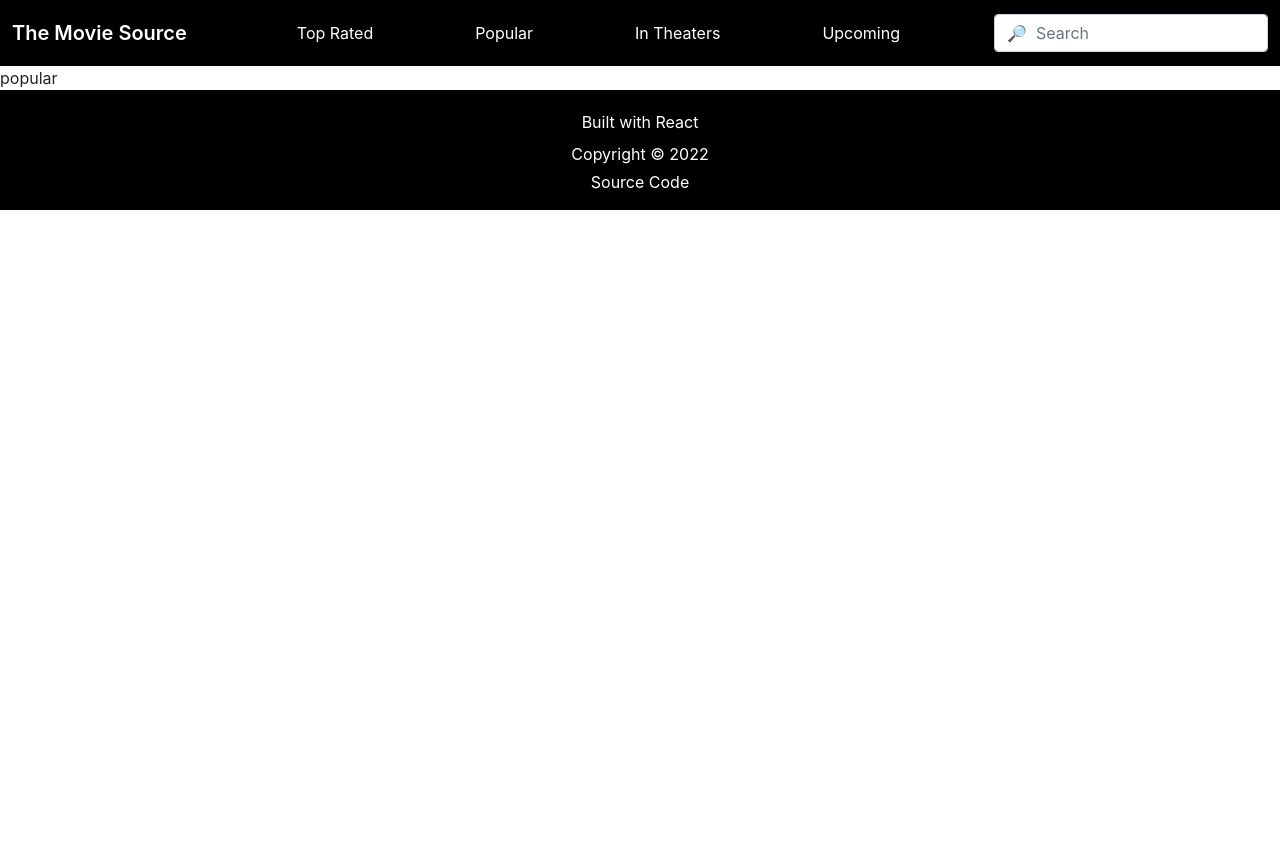
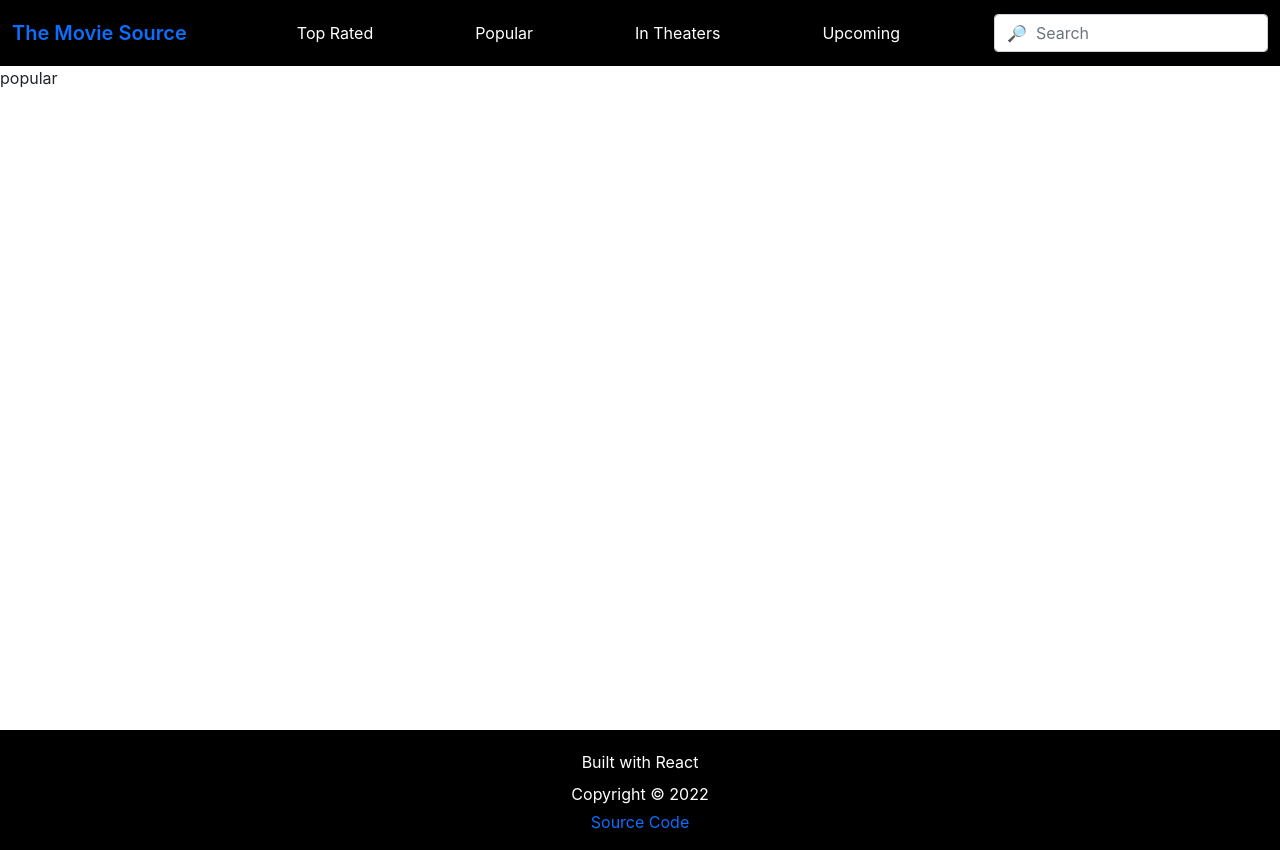
Before and after one commit to jamescr757/the-movie-source-react, a React (Create React App) app: page /popular in a window 1280 px wide. Before the commit the page ends 800 px from the top, so only its background shows below. Built offline with nearby package versions, Linux system fonts and the light colour scheme.

Commit message:
fixed double zoom with nav links

```diff
--- /dev/null
+++ b/src/components/MovieGrid.css
@@ -0,0 +1,3 @@
+.card-container {
+    min-height: 83vh;
+}
--- a/src/components/MovieGrid.js
+++ b/src/components/MovieGrid.js
@@ -1,15 +1,16 @@
 import React from "react";
-import { useParams } from 'react-router-dom'
+import { useParams } from 'react-router-dom';
+import "./MovieGrid.css";
 
 const MovieGrid = props => {
 
     const { searchText } = useParams();
 
     return (
-        <>
+        <div className="card-container">
             <div>{props.api}</div>
             {searchText && <div>{searchText}</div>}
-        </>
+        </div>
     )
 }
 
--- a/src/layout/Navigation.css
+++ b/src/layout/Navigation.css
@@ -21,16 +21,22 @@ a[role="button"] {
     display: flex;
     align-items: center;
     justify-content: center;
+    color: white !important;
 }
 
 a[href] {
-    color: white;
     text-decoration: none;
 }
 
 a[href]:hover {
+    color: white;
     font-weight: 700;
     font-size: 1.1em;
+}
+
+#brand-link:hover {
+    font-size: 1.25rem;
+    font-weight: 600;
 }
 
 a[href]:focus-visible {
--- a/src/layout/Navigation.js
+++ b/src/layout/Navigation.js
@@ -10,15 +10,15 @@ const Navigation = props => {
     return (
         <Navbar bg="dark" expand="lg" variant="dark">
             <Container>
-                <Navbar.Brand><Link to="/">The Movie Source</Link></Navbar.Brand>
+                <Navbar.Brand><Link to="/" id="brand-link">The Movie Source</Link></Navbar.Brand>
                 <Navbar.Toggle aria-controls="basic-navbar-nav" />
                 <Navbar.Collapse id="basic-navbar-nav">
                     <Nav>
                         <span id="blank-span"></span>
-                        <Nav.Link><Link to="/top-rated">Top Rated</Link></Nav.Link>
-                        <Nav.Link><Link to="/popular">Popular</Link></Nav.Link>
-                        <Nav.Link><Link to="/in-theaters">In Theaters</Link></Nav.Link>
-                        <Nav.Link><Link to="/upcoming">Upcoming</Link></Nav.Link>
+                        <Link role="button" className="nav-link" to="/top-rated">Top Rated</Link>
+                        <Link className="nav-link" role="button" to="/popular">Popular</Link>
+                        <Link className="nav-link" role="button" to="/in-theaters">In Theaters</Link>
+                        <Link className="nav-link" role="button" to="/upcoming">Upcoming</Link>
                         <Form>
                             <Form.Group>
                                 <Form.Control type="text" placeholder="🔎  Search" />
```
